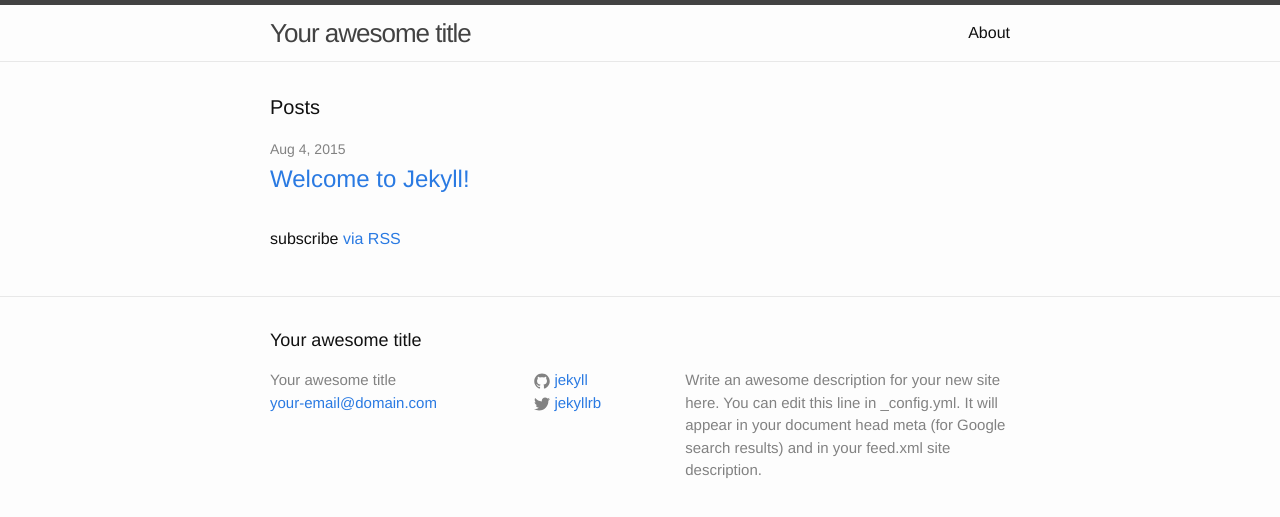
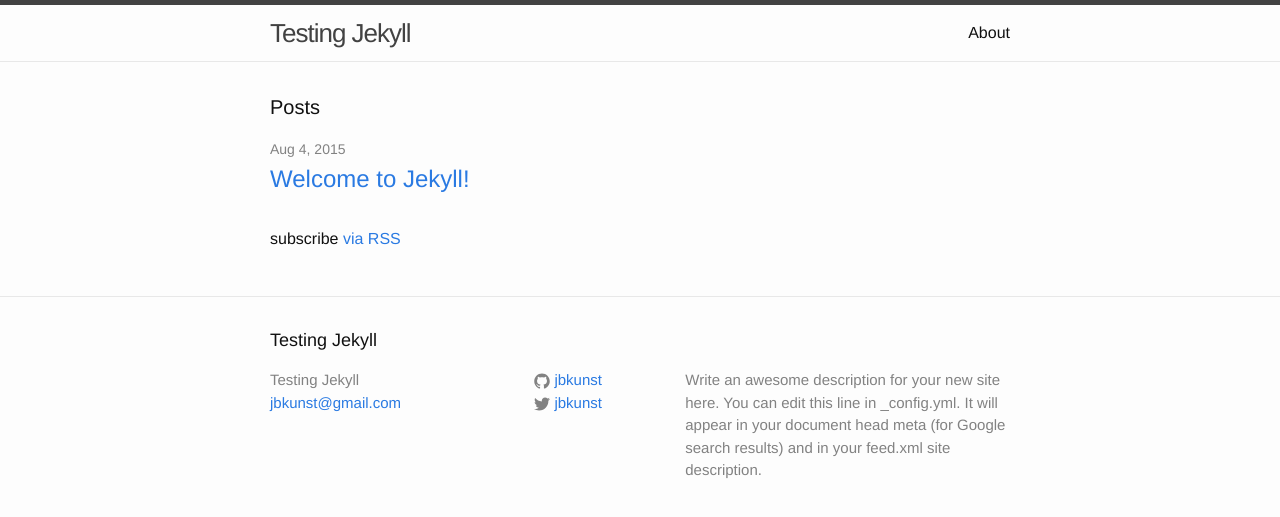
Before and after one commit to jbkunst/jbkunst.github.io2, a Jekyll site: the page built from index.html, in a window 1280 px wide. Shown: the top 517 px of the page. Built offline with Jekyll 4.4.1, drawn with Linux system fonts in a browser that asks for light colours.

Commit message:
change config

```diff
--- a/_config.yml
+++ b/_config.yml
@@ -1,14 +1,14 @@
 # Site settings
-title: Your awesome title
-email: your-email@domain.com
+title: Testing Jekyll
+email: jbkunst@gmail.com
 description: > # this means to ignore newlines until "baseurl:"
   Write an awesome description for your new site here. You can edit this
   line in _config.yml. It will appear in your document head meta (for
   Google search results) and in your feed.xml site description.
 baseurl: "" # the subpath of your site, e.g. /blog/
-url: "http://yourdomain.com" # the base hostname & protocol for your site
-twitter_username: jekyllrb
-github_username:  jekyll
+url: "jbkunst.github.io" # the base hostname & protocol for your site
+twitter_username: jbkunst
+github_username:  jbkunst
 
 # Build settings
 markdown: kramdown
```
